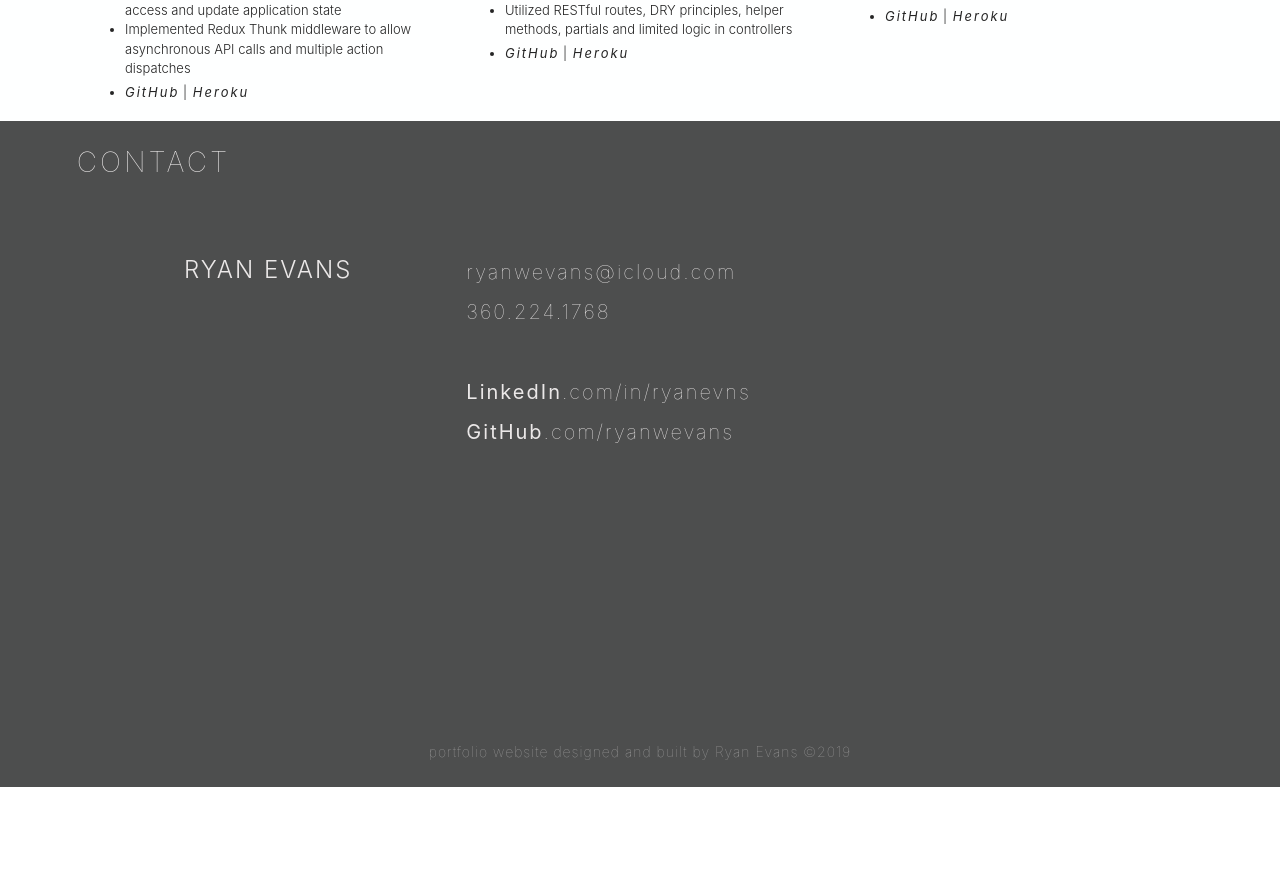
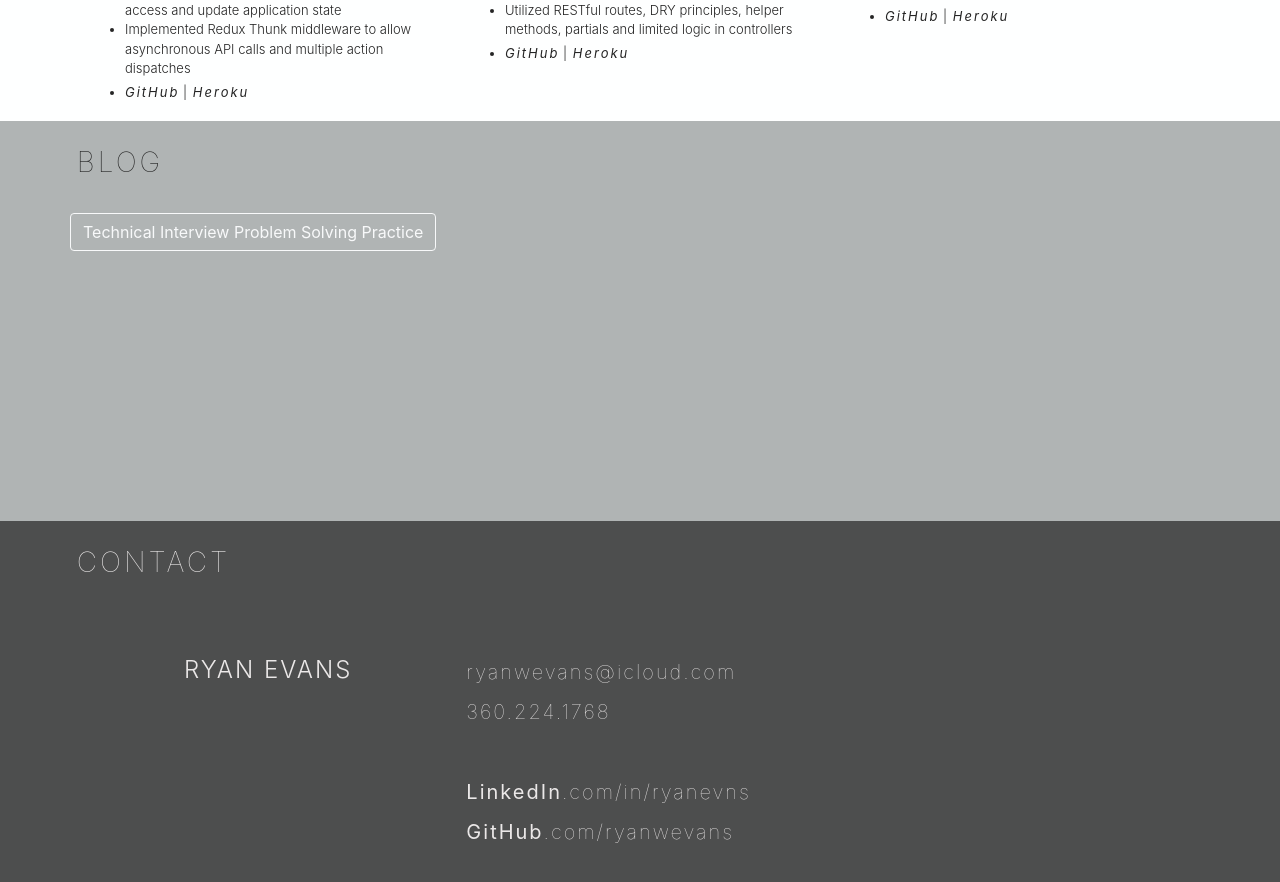
Before and after one commit to ryanwevans/portfolio-site, a React (Create React App) app: page / in a window 1280 px wide. Shown: the part 1720-2602 px from the top of the page. Before the commit the page ends 2507 px from the top, so only its background shows below. Built offline with nearby package versions, Linux system fonts and the light colour scheme.

Commit message:
Add blog component to App.js and Navbar.js

```diff
--- a/src/App.css
+++ b/src/App.css
@@ -150,6 +150,39 @@
 
 
 
+/* Add Blog section styles */
+.blog-section {
+  background-color: rgb(176, 180, 180);
+  color: rgb(37, 37, 37);
+  height: 400px;
+}
+
+.blog-container {
+  padding-top: 2%;
+  height: 100%;
+}
+
+.blog-modal-Container {
+  padding-top: 2%;
+}
+
+.blog-modal-title {
+  background-color: rgb(82, 80, 80);
+  color: rgb(231, 235, 235);
+}
+
+.blog-modal-body {
+  background-color: rgb(231, 235, 235);
+  color: rgb(37, 37, 37);
+}
+
+.section-text {
+  text-align: justify;
+  margin-left: 0%;
+}
+
+
+
 /* Add Contact section styles */
 .contact-section {
   background-color: rgb(77, 78, 78);
--- /dev/null
+++ b/src/components/Blog.js
@@ -0,0 +1,103 @@
+// import React from 'react';
+import React, { useState } from 'react';
+import Button from 'react-bootstrap/Button';
+import Modal from 'react-bootstrap/Modal';
+import Container from 'react-bootstrap/Container';
+import Row from 'react-bootstrap/Row';
+
+const Blog = () => {
+    const [show, setShow] = useState(false);
+
+    return (
+        <div className='blog-section' id='blog'>
+        <div className='blog-container font-weight-light'>
+            <h3 className='section-heading font-weight-lighter text-uppercase'>Blog</h3>
+            <Container className='blog-modal-Container'>
+                <Row>
+                    <Button variant="outline-light" onClick={() => setShow(true)}>
+                    Technical Interview Problem Solving Practice
+                    </Button>
+
+                    <Modal
+                        variant="secondary"
+                        show={show}
+                        onHide={() => setShow(false)}
+                        size='lg'
+                        scrollable
+                        aria-labelledby="example-custom-modal-styling-title"
+                    >
+                        <Modal.Header closeButton>
+                        <Modal.Title id="example-custom-modal-styling-title" font-weight-lighter>
+                            Technical Interview Problem Solving Practice
+                        </Modal.Title>
+                        </Modal.Header>
+                        <Modal.Body
+                        className='blog-modal-body'>
+                            <p>
+                            What I'm going to talk about in this post will seem very obvious...once you've <em>heard</em> it, but before hearing it, you're probably not <em>really</em> thinking about it (specifically).
+                            <br/>
+                            <br/>
+                            I had a great opportunity to do an informational interview (these are an amazing networking opportunity, by the way) with an executive at a company that performs technical interviews for other businesses.  Besides meeting a very down-to-earth and easy to talk to person, I got a piece of advice that I have been seeing since in many other resources, but not explained as clearly and obviously as it was the first time I heard it in this interview.
+                            <br/>
+                            <br/>
+                            Here it is:
+                            <br/>
+                            <br/>
+                            <em>When you're in your technical interview, in a whiteboarding session, be sure to articulate</em> in words <em>and</em> writing <em>what you are planning to do to solve the problem given to you.</em>
+                            <br/>
+                            <br/>
+                            This seems pretty obvious, right?  But think about it.  How often do we take the time to write out the steps that we are about to implement in code?  Rarely.  And I'm sure it's even less frequent that any of us actually say it out loud (yeah, with your real voice, not the one in your head).
+                            <br/>
+                            <br/>
+                            Think about that advice and how actually difficult it could be to remember, not to mention execute, while under the pressure of whiteboarding during a technical interview.  But let's think about it from the interviewer's point of view.  They have no idea what you do or don't know, and what code you will or won't write on that whiteboard.  If you can *tell* them what you're thinking about, they will at least know what your level of analytical thinking is.
+                            <br/>
+                            <br/>
+                            Now let's also think about the fact that they're going to ask you to solve a problem that you won't be able to solve quickly.  That's the whole point, right?  To see you're problem-solving skills when you get stuck?
+                            <br/>
+                            So, if you can break down your plan to solve that difficult problem into steps and list them out on the whiteboard (and think out loud), they'll know what you were planning to do even if you run out of time.  And who knows, you may even get the benefit of the doubt that you know how to write that algorithm you had on your list even though you didn't have time to actually get to it.
+                            <br/>
+                            <br/>
+                            I know, this all seems obvious, like I said in the beginning.  But try this on your own sooner than later, whether you have an interview scheduled yet or not.  Try taping up some butcher paper on the wall (or some of that brown paper that came in your Amazon delivery) and write out the code to solve a problem from a site like HackerRank.  Even better, do this exercise and invite a friend or family member to listen to you explain your plan and thought process while you solve the problem.
+                            <br/>
+                            <br/>
+                            The only down side to this practice, is that you won't actually know if the code you've written actually works.  I would suggest *after* you've gone through it on paper and out loud with someone else, type your solution into a code editor to see if it works.  If it doesn't, I'm sure it'll be close.  And besides, that wasn't completely the point of the exercise.  Whether it's perfect or not, you're getting practice writing and talking about solving problems!  Just like a technical interview!
+                            <br/>
+                            <br/>
+                            Imagine having one less thing about your technical interview to feel nervous about!  Now you can focus on your deep breathing and calming exercises and focusing techniques!  Can you feel that pressure melting away??
+                            </p>
+                        </Modal.Body>
+                    </Modal>
+                </Row>
+            </Container>
+        </div>
+        </div>
+    )
+}
+
+export default Blog;
+
+    // return (
+    //     <div className='blog-section' id='blog'>
+    //         <div className='blog-container font-weight-light'>
+    //             <h3 className='section-heading font-weight-lighter text-uppercase'>Blog</h3>
+    //             <Container>
+    //                 <Row>
+    //                     {/* <Col className='blog-image' > */}
+    //                         <Media className='img-fluid' src={require("../images/FlatironSchoolLogo.png")} rounded >
+    //                     {/* </Col> */}
+    //                     {/* <Col className='section-text'> */}
+    //                         <Media.Body>
+    //                         <p>
+    //                         Blog posts are currently hosted through The Flatiron School and will be migrated to this site very soon...
+    //                         Click
+    //                         <a href='http://ryanevns.com'> here </a>
+    //                         to open my Flatiron School blog.
+    //                         </p>
+    //                         </Media.Body>
+    //                         </Media>
+    //                     {/* </Col> */}
+    //                 </Row>
+    //             </Container>
+    //         </div>
+    //     </div>
+    // );
--- a/src/components/Navbar.js
+++ b/src/components/Navbar.js
@@ -24,6 +24,9 @@
           <Link className='nav-link-texts' to="portfolio" spy={true} smooth={true} duration={800} offset={-50}>Portfolio</Link>
           </Nav.Link>
           <Nav.Link>
+          <Link className='nav-link-texts' to="blog" spy={true} smooth={true} duration={800} offset={-50}>Blog</Link>
+          </Nav.Link>
+          <Nav.Link>
           <Link className='nav-link-texts' to="contact" spy={true} smooth={true} duration={800} offset={-50}>Contact</Link>
           </Nav.Link>
         </Nav>
--- a/src/containers/App.js
+++ b/src/containers/App.js
@@ -5,6 +5,7 @@
 import MainSection from '../components/MainSection';
 import About from '../components/About';
 import Portfolio from '../components/Portfolio';
+import Blog from '../components/Blog';
 import Contact from '../components/Contact';
 
 class App extends Component {
@@ -17,6 +18,7 @@
             <MainSection />
             <About />
             <Portfolio />
+            <Blog />
             <Contact />
           </Router>
         </div>
```
Also changed, not shown: src/images/FlatironSchoolLogo.png (added).
